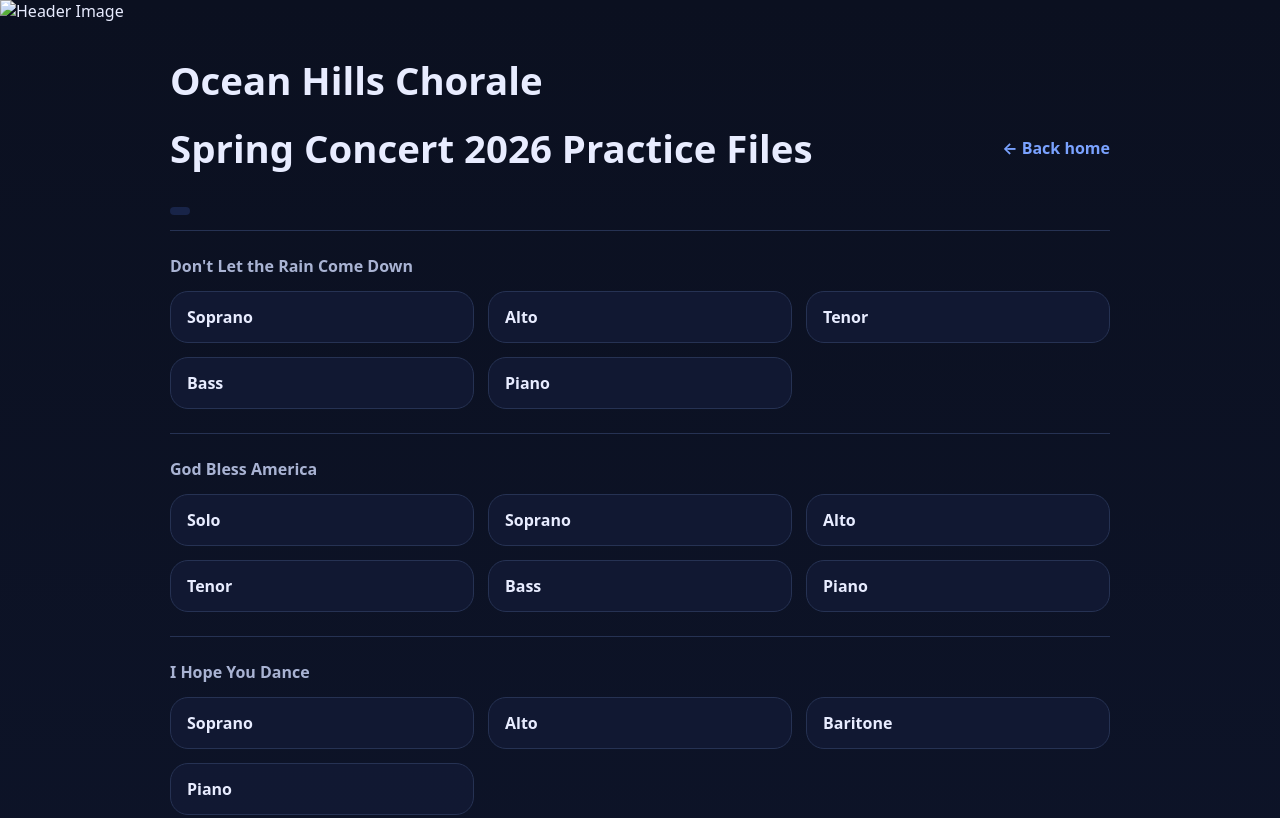
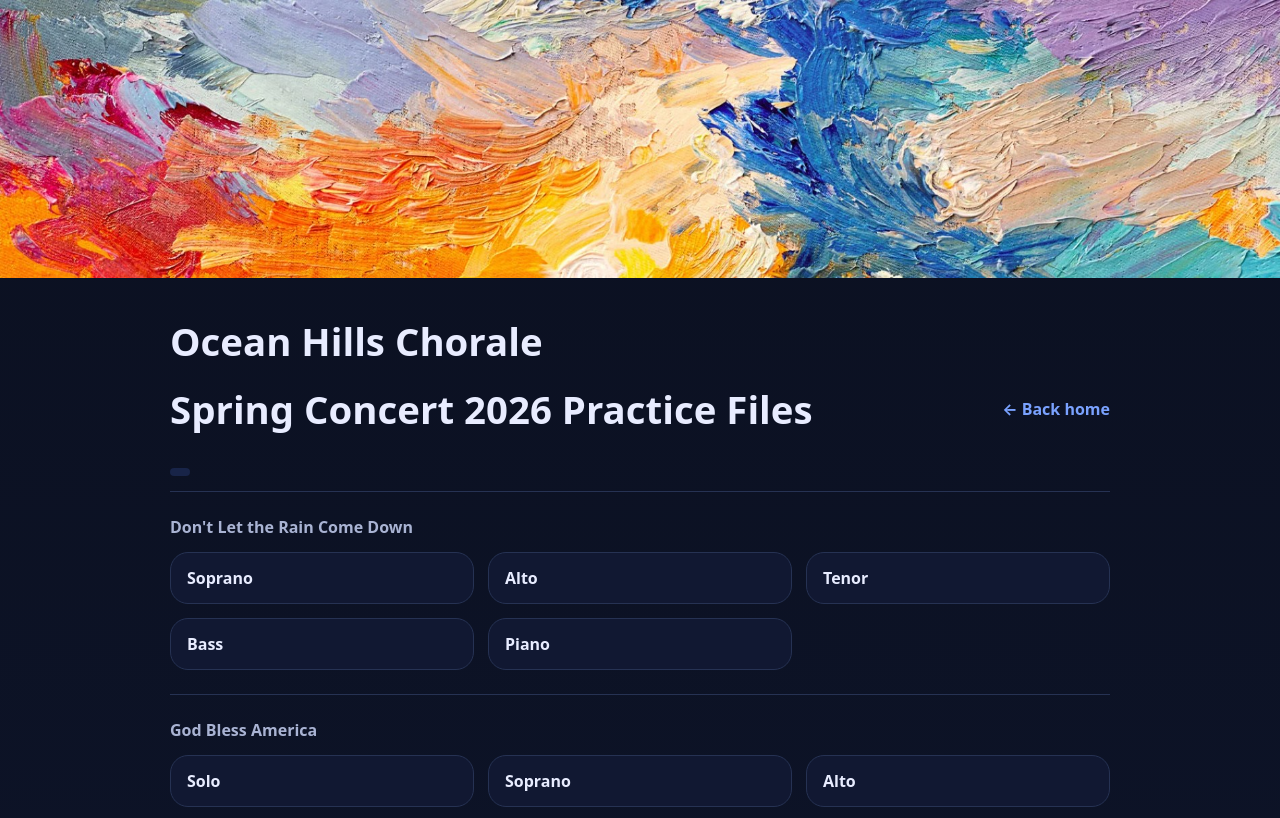
Before and after one commit to scotttaylorfam/scotttaylorfam.github.io, a plain HTML site: page audio/index.html in a window 1280 px wide. Shown: the top 818 px of the page. Drawn offline with Linux system fonts and the light colour scheme.

Commit message:
header 4

```diff
--- a/audio/index.html
+++ b/audio/index.html
@@ -5,7 +5,7 @@
   <meta charset="utf-8" />
   <meta name="viewport" content="width=device-width, initial-scale=1" />
   <title>Ocean Hills Chorale Spring Concert 2026</title>
-  <img src="images/header.jpg" alt="Header Image" style="width:100%; max-height:300px; object-fit:cover;">
+  <img src="header.jpg" alt="Header Image" style="width:100%; max-height:300px; object-fit:cover;">
   <style>
 
     :root{--bg:#0b1020;--card:#121a33;--text:#e8ecff;--muted:#a9b3d3;--accent:#7aa2ff;--line:#263253}
```
